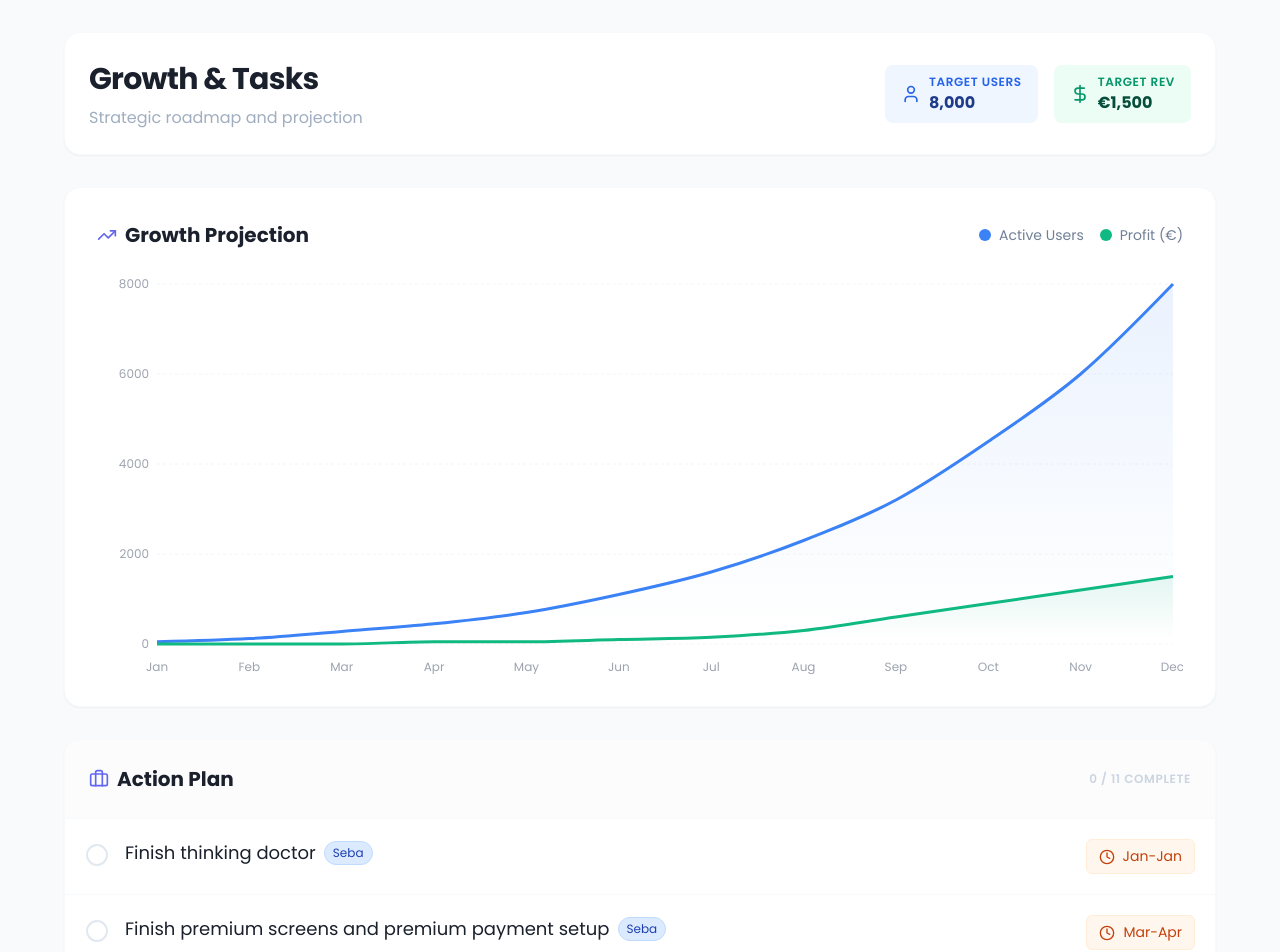
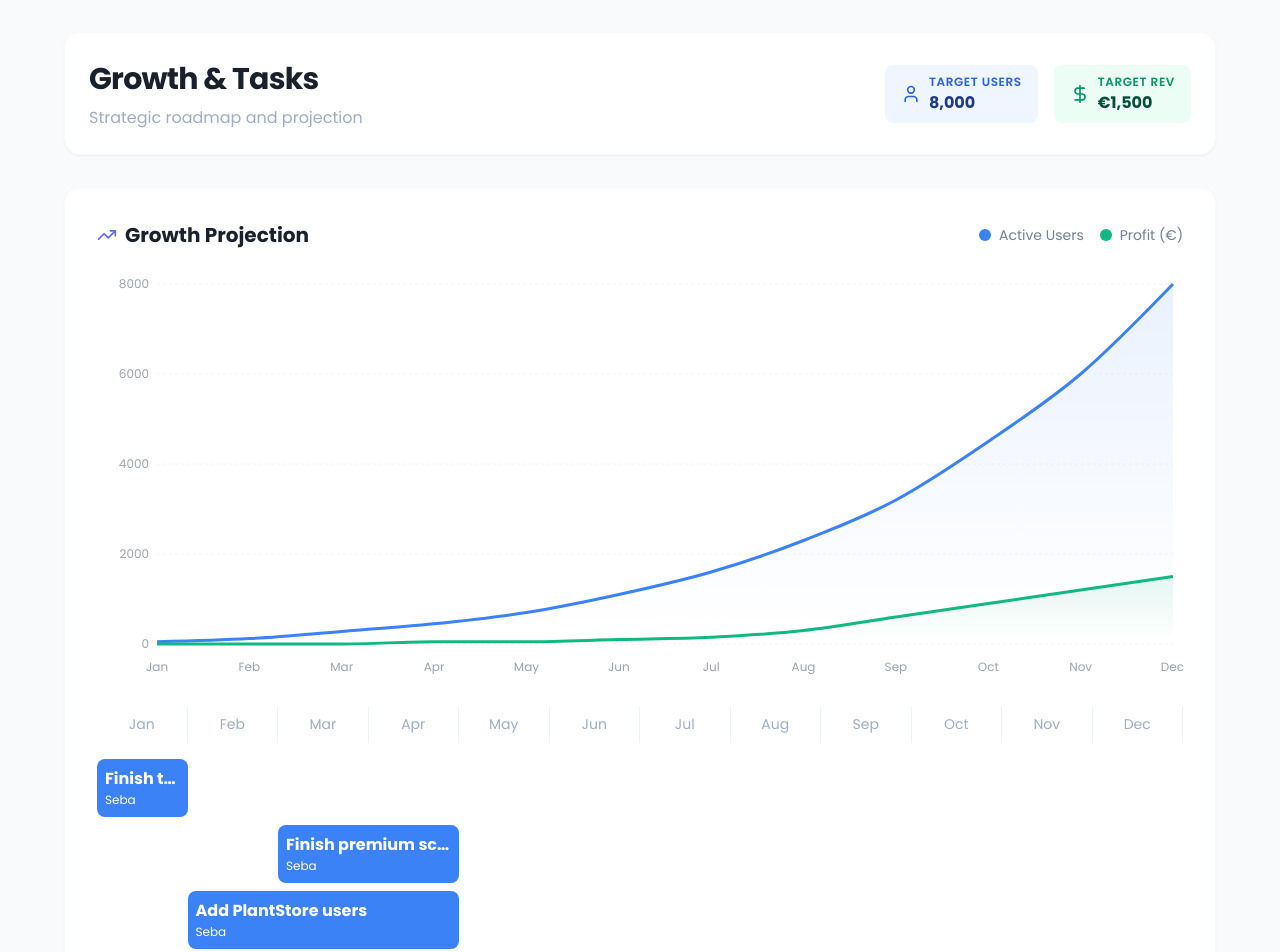
Before and after one commit to slverpla/slverpla.github.io, a Next.js app: page /roadmap in a window 1280 px wide. Shown: the top 952 px of the page. Built offline with nearby package versions, Linux system fonts and the light colour scheme.

Commit message:
update roadmap

```diff
--- a/src/pages/roadmap.tsx
+++ b/src/pages/roadmap.tsx
@@ -114,7 +114,7 @@ const todos = [
 
   {
     id: 7,
-    title: 'Send people in Facebook groups',
+    title: 'Contact people in Facebook groups',
     assignees: ['Maarten'],
     category: 'Marketing',
     completed: false,
@@ -156,6 +156,21 @@ export default function App() {
       ),
     );
   };
+
+  const months = [
+    'Jan',
+    'Feb',
+    'Mar',
+    'Apr',
+    'May',
+    'Jun',
+    'Jul',
+    'Aug',
+    'Sep',
+    'Oct',
+    'Nov',
+    'Dec',
+  ];
 
   return (
     <div className="min-h-screen bg-gray-50 p-4 font-sans md:p-8">
@@ -270,6 +285,72 @@ export default function App() {
               </AreaChart>
             </ResponsiveContainer>
           </div>
+          <div className="mt-8">
+            <div className="grid grid-cols-12">
+              {months.map((month) => (
+                <div
+                  key={month}
+                  className="border-r border-gray-200 p-2 text-center text-sm font-medium text-gray-500"
+                >
+                  {month}
+                </div>
+              ))}
+            </div>
+            <div className="mt-4 space-y-2">
+              {todoList.map((todo) => {
+                if (todo.completed) {
+                  return null;
+                }
+                const [startMonthStr, endMonthStr] = todo.date.split('-');
+                const startMonthIndex = months.findIndex(
+                  (m) => m.toLowerCase() === startMonthStr?.toLowerCase(),
+                );
+                const endMonthIndex = months.findIndex(
+                  (m) =>
+                    m.toLowerCase() ===
+                    (endMonthStr ?? startMonthStr)?.toLowerCase(),
+                );
+
+                if (startMonthIndex === -1 || endMonthIndex === -1) {
+                  return null;
+                }
+
+                const gridColumnStart = startMonthIndex + 1;
+                const gridColumnEnd = endMonthIndex + 2;
+
+                const assigneeColors: Record<string, string> = {
+                  Seba: 'bg-blue-500',
+                  Maarten: 'bg-emerald-500',
+                  Nele: 'bg-rose-500',
+                };
+                let color;
+                if (todo.assignees.length > 1) {
+                  color = 'bg-gray-700 hover:bg-gray-800'; // Special color for multiple assignees
+                } else if (todo.assignees.length === 1 && todo.assignees[0]) {
+                  color =
+                    assigneeColors[todo.assignees[0]] ||
+                    'bg-gray-500 hover:bg-gray-600';
+                } else {
+                  color = 'bg-gray-500 hover:bg-gray-600'; // Default if no assignees
+                }
+
+                return (
+                  <div key={todo.id} className="grid grid-cols-12">
+                    <div
+                      className={`cursor-pointer rounded-lg p-2 text-white transition-all duration-200 hover:scale-105 ${color}`}
+                      style={{
+                        gridColumn: `${gridColumnStart} / ${gridColumnEnd}`,
+                      }}
+                      title={`${todo.title} - ${todo.assignees.join(', ')}`}
+                    >
+                      <div className="truncate font-bold">{todo.title}</div>
+                      <div className="text-xs">{todo.assignees.join(', ')}</div>
+                    </div>
+                  </div>
+                );
+              })}
+            </div>
+          </div>
         </section>
 
         {/* Action Plan Section */}
```
